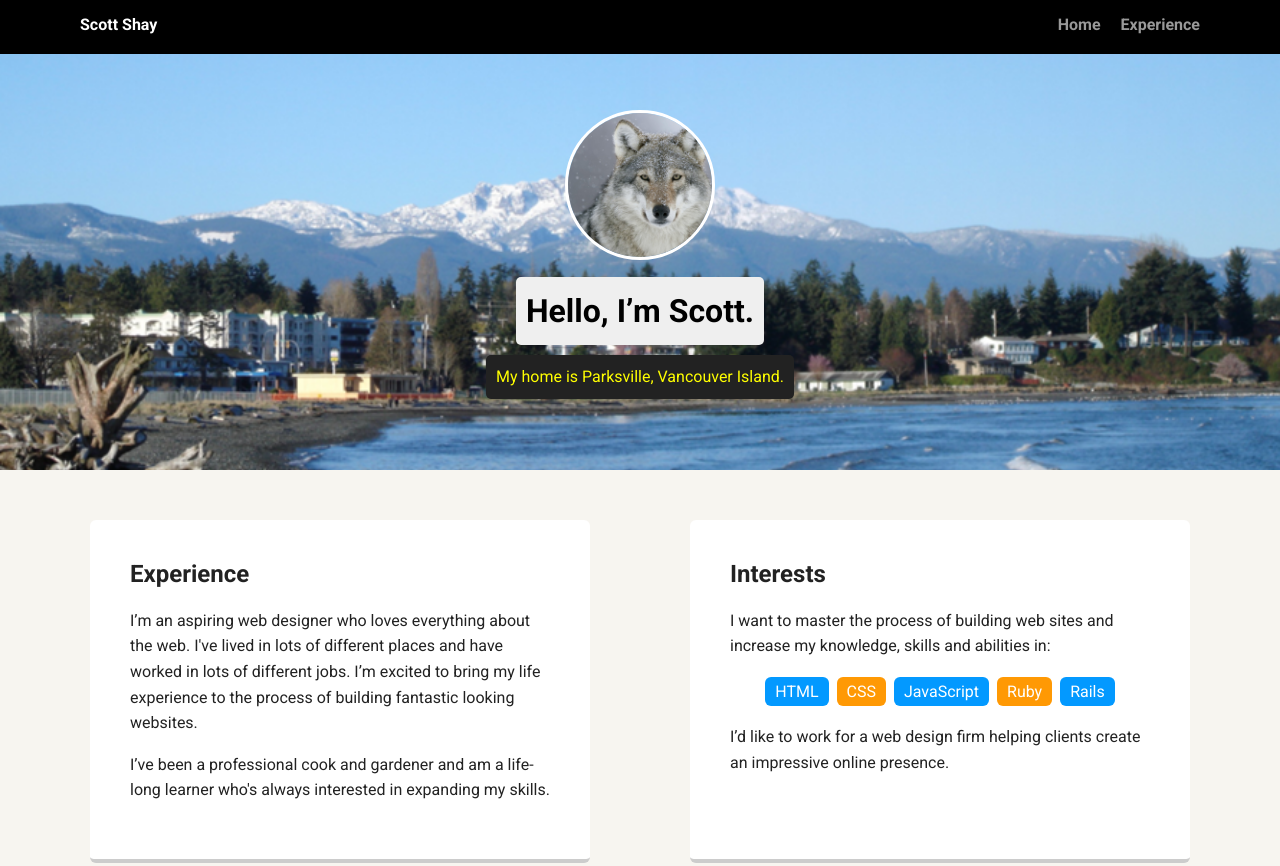
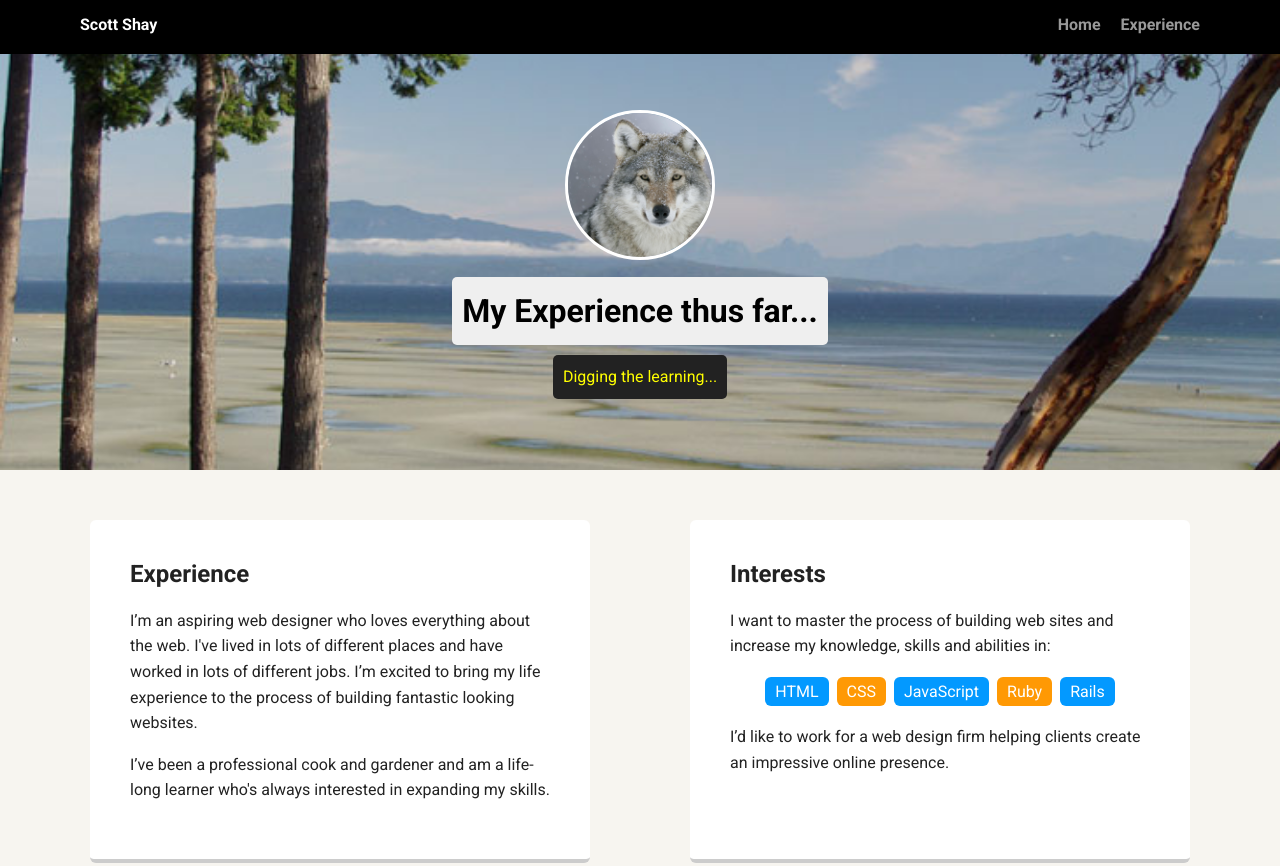
Before and after one commit to sshay123/My-Portfolio, a plain HTML site: page experience.html in a window 1280 px wide. Shown: the top 866 px of the page. Drawn offline with Linux system fonts and the light colour scheme; a web font is replaced by a local one.

Commit message:
experience page update added new img for each page

```diff
--- a/experience.html
+++ b/experience.html
@@ -15,10 +15,10 @@
         </ul>
     </div>
 
-    <header>
+    <header class="main-header about-page">
       <img src="images/wolf.jpg" alt="Drawing of Scott Shay" class="profile-image">
-      <h1 class="tag name">Hello, I’m Scott.</h1>
-      <p class="tag location">My home is Parksville, Vancouver Island.</p>
+      <h1 class="tag name">My Experience thus far...</h1>
+      <p class="tag location">Digging the learning...</p>
     </header>
 
     <main class="flex">
--- a/styles.css
+++ b/styles.css
@@ -55,12 +55,22 @@ a:hover {
   color: white
 }
 
-header {
+.main-header {
   text-align: center;
+
+  overflow: hidden;
+  padding-top: 60px;
+}
+
+.index-page {
+
   background: url('images/parksville.png') no-repeat top center ;
   background-size: cover;
-  overflow: hidden;
-  padding-top: 60px;
+}
+
+.about-page {
+  background: url('images/parksville2.jpg') no-repeat top center ;
+  background-size: cover;
 }
 header {
   line-height: 1.5;
```
Also changed, not shown: index.html (+3 -3 lines).
